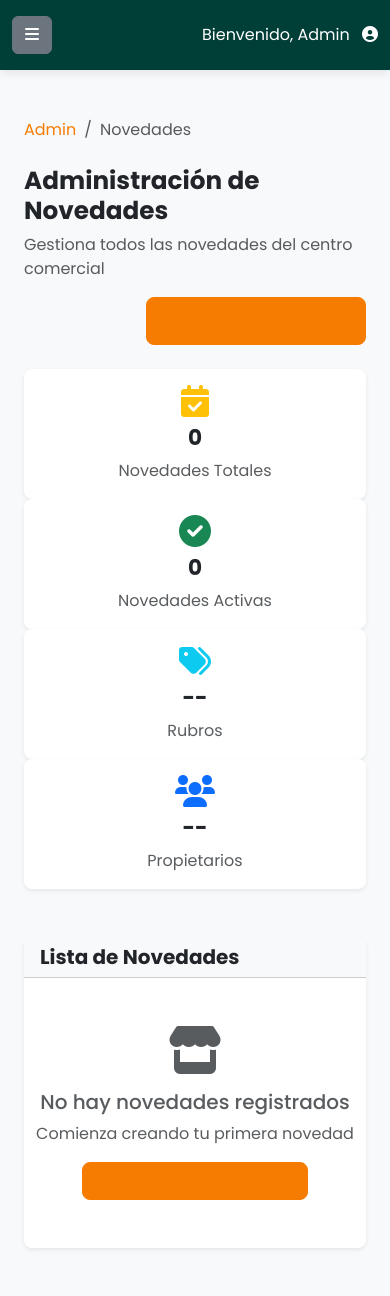
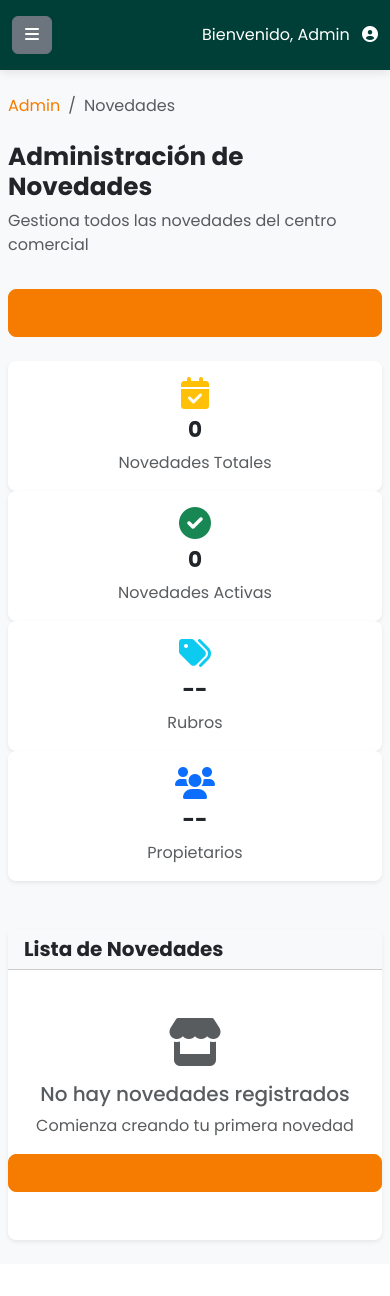
Before and after one commit to RodrigoMari/Gestion-shopping, a PHP site: page /gestion-shopping/admin/novedades/novedades.php in a window 390 px wide. After the commit the page ends 1243 px from the top, so only its background shows below. Run offline with PHP 8.4, Linux system fonts and the light colour scheme; data that the repository does not hold is empty.

Commit message:
fix responsive view

```diff
--- a/css/style.css
+++ b/css/style.css
@@ -252,3 +252,36 @@
 .sidebar-link:visited {
   color: #d6c7ef;
 }
+
+@media (max-width: 767.98px) {
+  .sidebar.sidebar-mobile-open {
+    display: block !important;
+    box-shadow: 4px 0 15px rgba(0, 0, 0, 0.3);
+  }
+}
+
+.admin-layout {
+  min-height: 100vh;
+}
+
+.admin-content {
+  min-width: 0;
+  width: 100%;
+  overflow-x: auto;
+  -webkit-overflow-scrolling: touch;
+}
+
+.admin-page-header {
+  display: flex;
+  gap: 0.75rem;
+  align-items: flex-start;
+  justify-content: space-between;
+  flex-wrap: wrap;
+}
+
+@media (max-width: 576px) {
+  .admin-page-header .btn,
+  .admin-page-header button.btn {
+    width: 100%;
+  }
+}
--- a/includes/admin_header.php
+++ b/includes/admin_header.php
@@ -1,6 +1,6 @@
 <header class="admin-header fixed-top">
     <div class="container-fluid d-flex justify-content-between align-items-center">
-        <button class="btn btn-secondary d-md-none">
+        <button class="btn btn-secondary d-md-none" id="sidebarToggle">
             <i class="fas fa-bars"></i>
         </button>
         <h1 class="h4 mb-0"></h1>
@@ -11,11 +11,21 @@
     </div>
 </header>
 <script>
-    (function() {
+    document.addEventListener('DOMContentLoaded', function() {
+        const toggleBtn = document.getElementById('sidebarToggle');
+        const sidebar = document.getElementById('app-fixed-sidebar');
+
+        if (toggleBtn && sidebar) {
+            toggleBtn.addEventListener('click', function() {
+                sidebar.classList.toggle('d-none');
+                sidebar.classList.toggle('sidebar-mobile-open');
+            });
+        }
+
         function adjustBodySpacing() {
             var header = document.querySelector('.admin-header');
-            var sidebar = document.getElementById('app-fixed-sidebar');
             var body = document.body;
+
             if (!header) return;
             var headerHeight = header.offsetHeight;
             body.style.paddingTop = headerHeight + 'px';
@@ -24,12 +34,12 @@
             if (mq.matches && sidebar) {
                 body.style.paddingLeft = sidebar.offsetWidth + 'px';
             } else {
-                body.style.paddingLeft = '';
+                body.style.paddingLeft = '0px';
             }
         }
 
         window.addEventListener('resize', adjustBodySpacing);
-        document.addEventListener('DOMContentLoaded', adjustBodySpacing);
+        adjustBodySpacing();
         setTimeout(adjustBodySpacing, 300);
-    })();
+    });
 </script>
--- a/public/admin/novedades/novedades.php
+++ b/public/admin/novedades/novedades.php
@@ -28,12 +28,12 @@
 </head>
 
 <body>
-  <div class="d-flex">
+  <div class="d-flex admin-layout">
     <?php include '../../../includes/flash_toast.php'; ?>
     <?php include '../../../includes/sidebar.php'; ?>
-    <div class="flex-grow-1">
+    <div class="flex-grow-1 admin-content">
       <?php include '../../../includes/admin_header.php'; ?>
-      <main class="container my-5 px-4">
+      <main class="container-fluid my-4 my-md-5 px-2 px-md-4">
         <!-- Breadcrumb -->
         <nav aria-label="breadcrumb" class="mb-4">
           <ol class="breadcrumb">
@@ -44,12 +44,12 @@
 
         <!-- Título y botón de acción -->
         <div class="row mb-4">
-          <div class="col-md-8">
+          <div class="col-12 col-md-8">
             <h2 class="fw-bold text-dark">Administración de Novedades</h2>
             <p class="text-muted">Gestiona todos las novedades del centro comercial</p>
           </div>
-          <div class="col-md-4 text-end">
-            <a href="create.php" class="btn btn-warning btn-lg">
+          <div class="col-12 col-md-4 text-start text-md-end mt-3 mt-md-0">
+            <a href="create.php" class="btn btn-warning btn-lg w-100 w-md-auto">
               <i class="fas fa-plus me-2"></i>Nueva Novedad
             </a>
           </div>
@@ -141,11 +141,11 @@
                         <td class="text-muted"><?= htmlspecialchars($novedad['fechaHastaNovedad']) ?></td>
                         <td class="text-muted"><?= htmlspecialchars($novedad['tipoUsuario']) ?></td>
                         <td class="text-center">
-                          <div class="btn-group" role="group">
+                          <div class="d-flex flex-column flex-md-row justify-content-center gap-2">
                             <a href="edit.php?id=<?= $novedad['codNovedad'] ?>" class="btn btn-sm btn-outline-warning" title="Editar">
                               <i class="fas fa-edit"></i>
                             </a>
-                            <form method="POST" action="<?= SRC_URL ?>novedades/delete.php" style="display:inline;">
+                            <form method="POST" action="<?= SRC_URL ?>novedades/delete.php" class="m-0">
                               <input type="hidden" name="id_novedad" value="<?= $novedad['codNovedad'] ?>">
                               <button type="submit" class="btn btn-sm btn-outline-danger" title="Eliminar" onclick="return confirm('¿Estás seguro de que quieres eliminar esta novedad?')">
                                 <i class="fas fa-trash"></i>
@@ -187,7 +187,7 @@
                 <i class="fas fa-store fa-3x text-muted mb-3"></i>
                 <h5 class="text-muted">No hay novedades registrados</h5>
                 <p class="text-muted">Comienza creando tu primera novedad</p>
-                <a href="create.php" class="btn btn-warning">
+                <a href="create.php" class="btn btn-warning w-100 w-md-auto">
                   <i class="fas fa-plus me-2"></i>Crear Primer Novedad
                 </a>
               </div>
```
Also changed, not shown: public/admin/locales/locales.php (+6 -6 lines), public/admin/promociones/promociones.php (+5 -5 lines), public/admin/reportes/reporte_uso_promociones.php (+9 -11 lines), public/admin/reportes/uso_promociones.php (+9 -14 lines), public/admin/usuarios/usuarios.php (+8 -6 lines).
